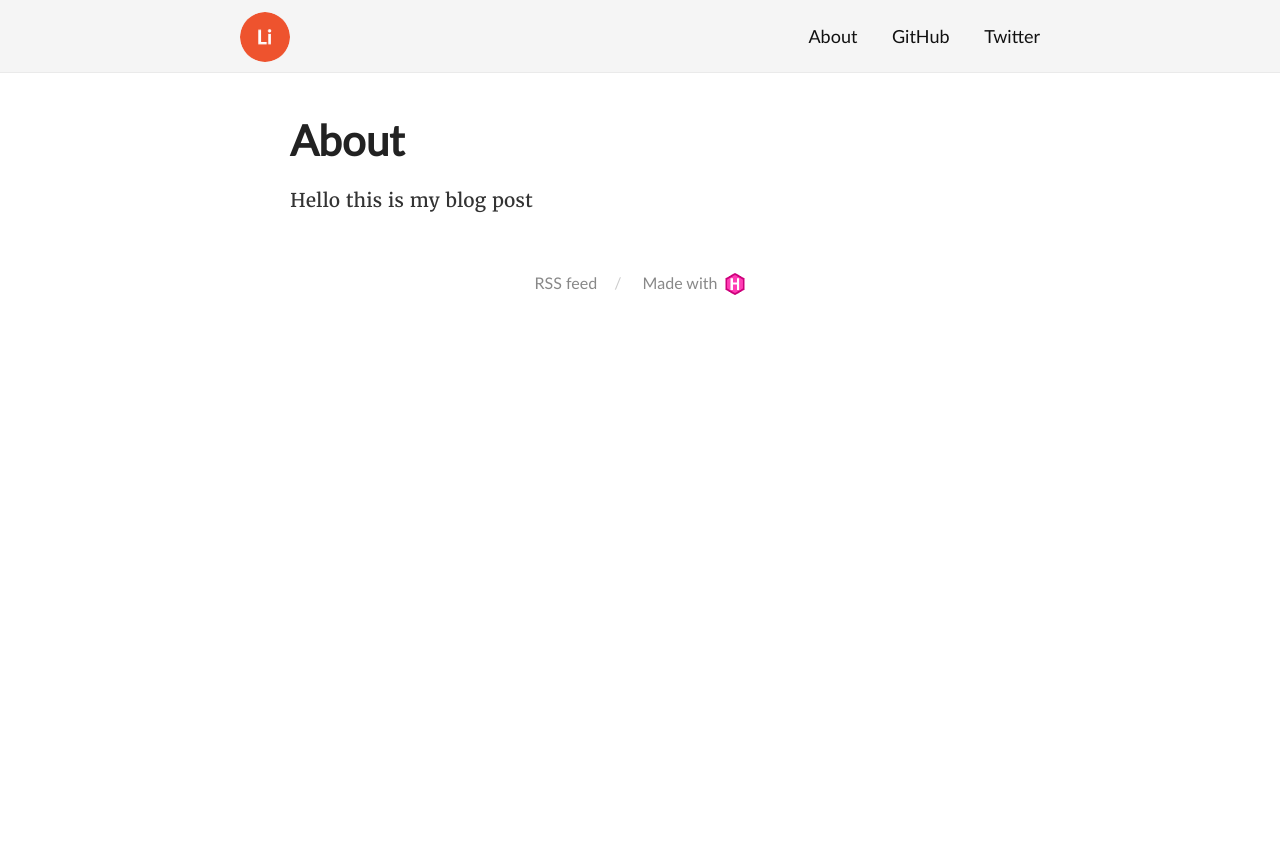
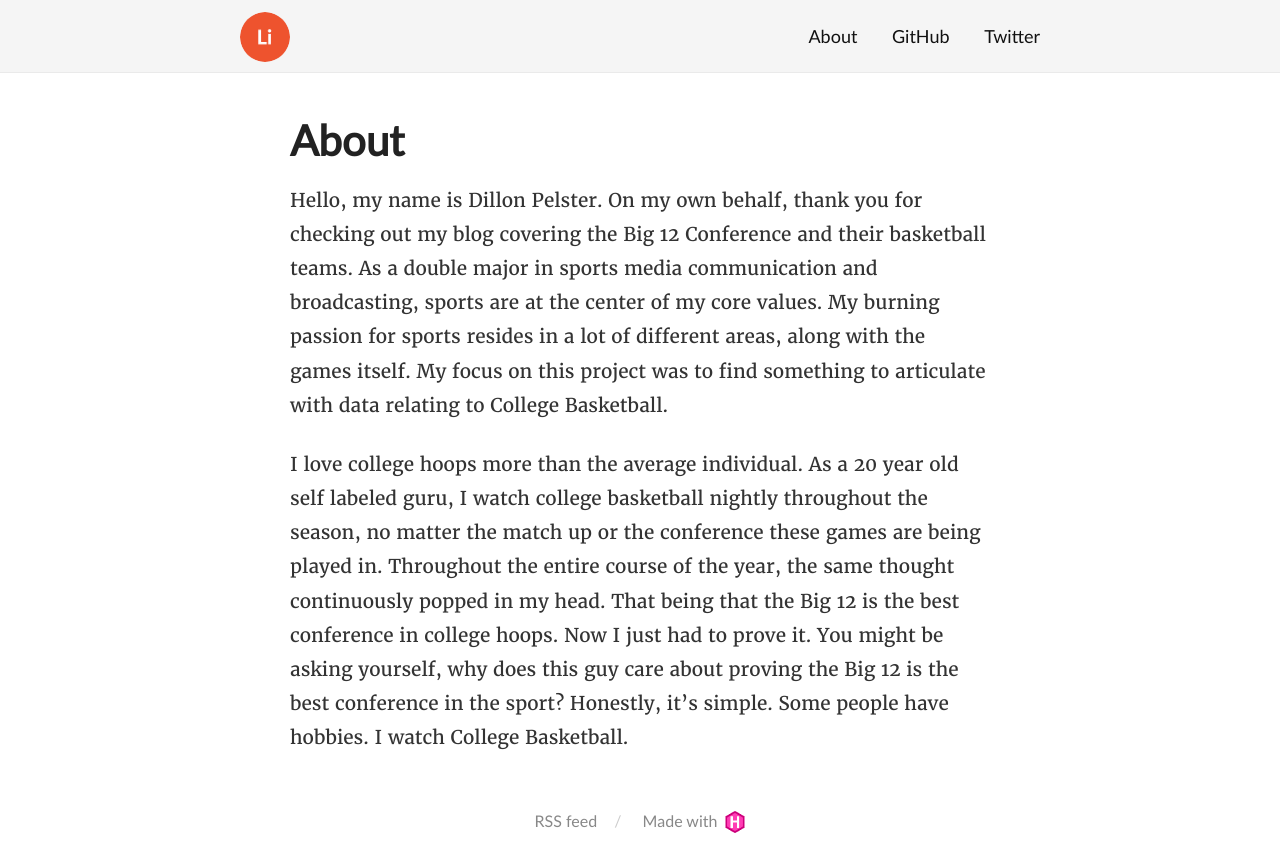
Before and after one commit to dpelster3/dpelster3.github.io, a plain HTML site: page about/index.html in a window 1280 px wide. Before the commit the page ends 800 px from the top, so only its background shows below. Drawn offline with Linux system fonts and the light colour scheme.

Commit message:
About Post

```diff
--- a/about/index.html
+++ b/about/index.html
@@ -63,7 +63,8 @@
 
 
     <div class="article-content">
-      <p>Hello this is my blog post</p>
+      <p>Hello, my name is Dillon Pelster. On my own behalf, thank you for checking out my blog covering the Big 12 Conference and their basketball teams. As a double major in sports media communication and broadcasting, sports are at the center of my core values. My burning passion for sports resides in a lot of different areas, along with the games itself. My focus on this project was to find something to articulate with data relating to College Basketball.</p>
+<p>I love college hoops more than the average individual. As a 20 year old self labeled guru, I watch college basketball nightly throughout the season, no matter the match up or the conference these games are being played in. Throughout the entire course of the year, the same thought continuously popped in my head. That being that the Big 12 is the best conference in college hoops. Now I just had to prove it. You might be asking yourself, why does this guy care about proving the Big 12 is the best conference in the sport? Honestly, it&rsquo;s simple. Some people have hobbies. I watch College Basketball.</p>
 
     </div>
   </article>
--- a/index.xml
+++ b/index.xml
@@ -13,7 +13,7 @@
       <pubDate>Thu, 24 Mar 2022 00:00:00 +0000</pubDate>
 
       <guid>http://dpelster3.github.io/about/</guid>
-      <description>Hello this is my blog post</description>
+      <description>Hello, my name is Dillon Pelster. On my own behalf, thank you for checking out my blog covering the Big 12 Conference and their basketball teams. As a double major in sports media communication and broadcasting, sports are at the center of my core values. My burning passion for sports resides in a lot of different areas, along with the games itself. My focus on this project was to find something to articulate with data relating to College Basketball.</description>
     </item>
 
     <item>
```
